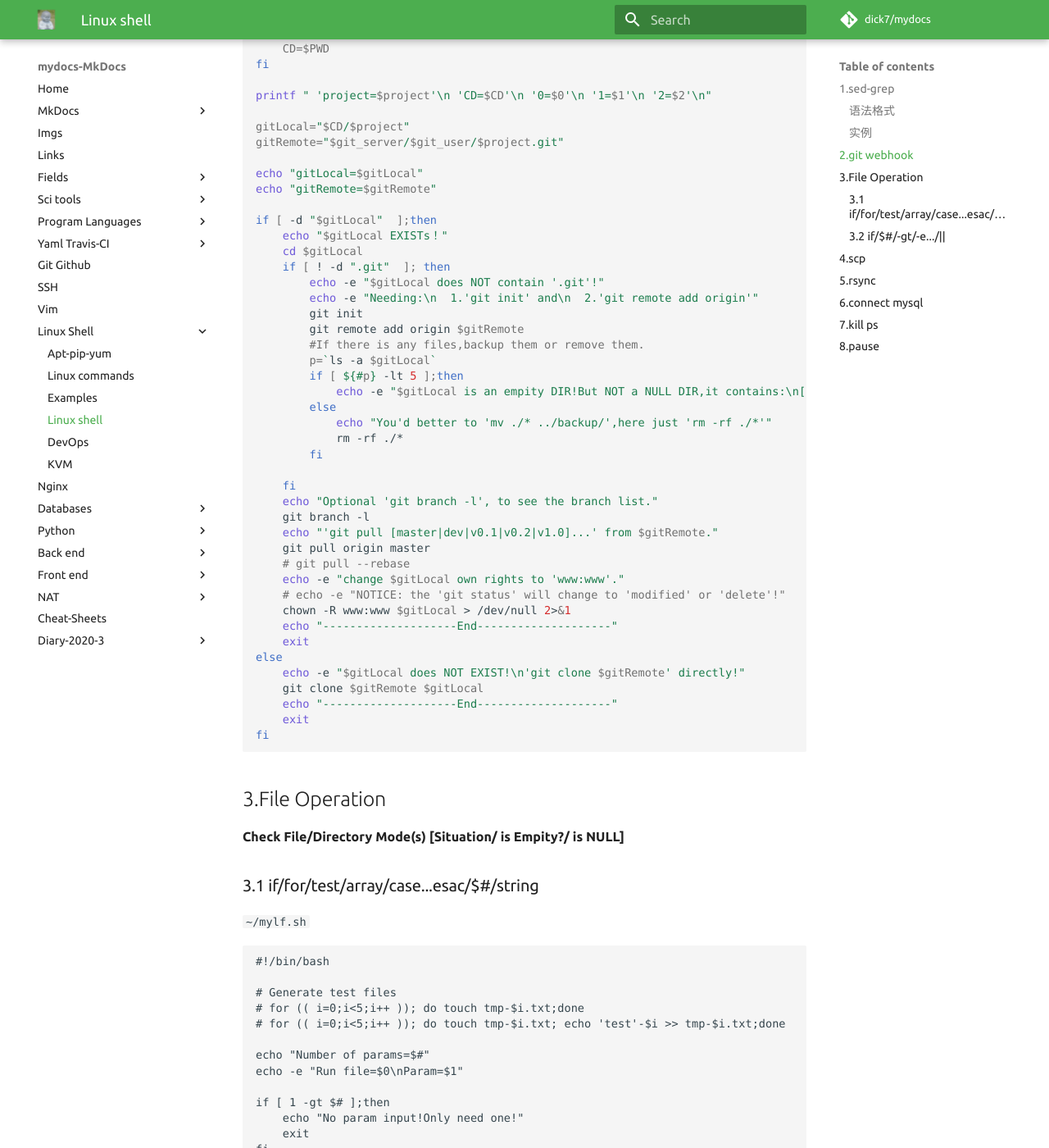
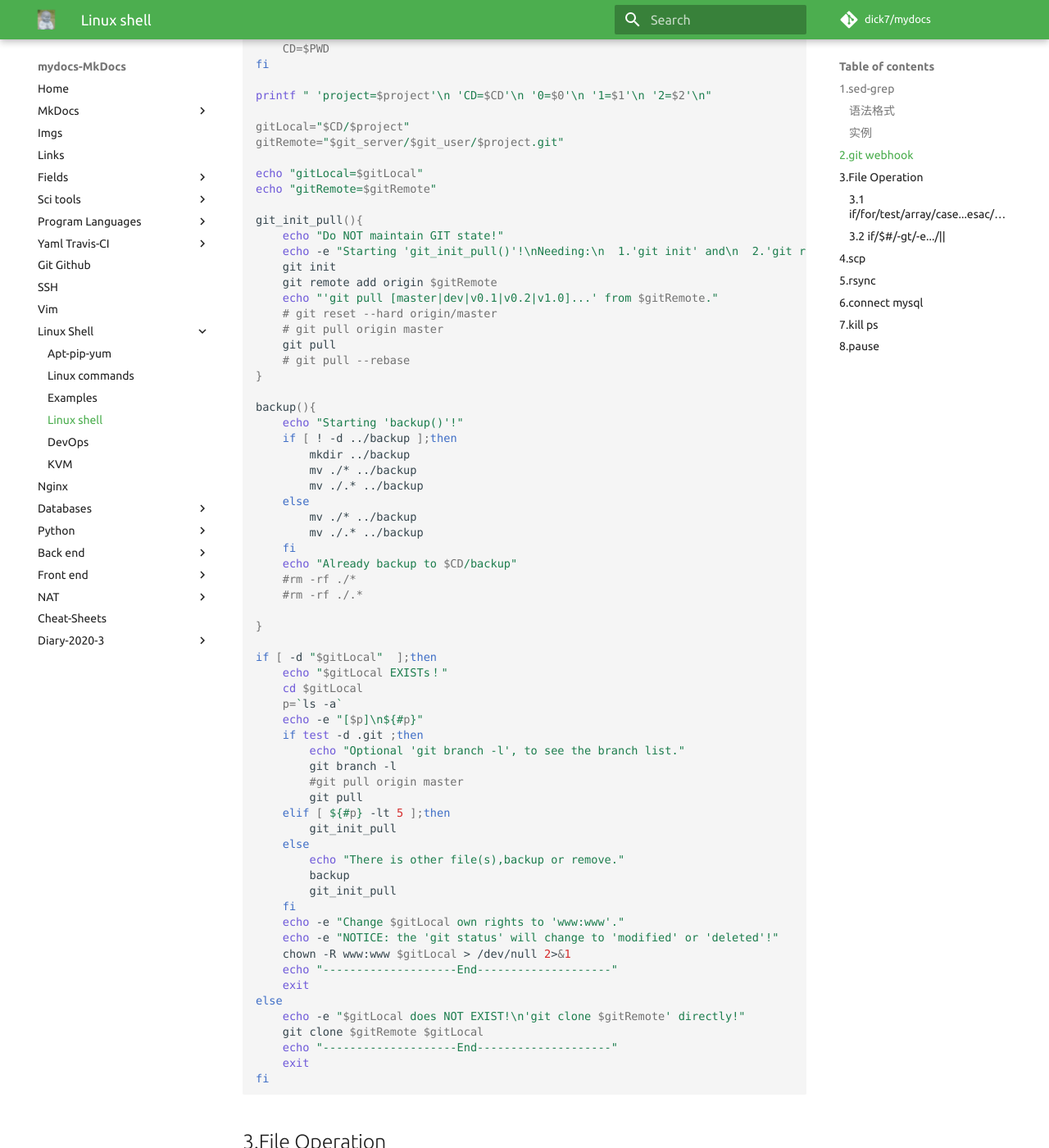
Before and after one commit to dick7/mydocs, an MkDocs documentation site: the page built from docs/server/linux-shell.md, in a window 1280 px wide and 1400 px high, scrolled down 1642 px. Shown: the whole window at 82% size. Built offline with MkDocs 1.6.1 and Material for MkDocs 9.7.7, drawn with Linux system fonts in a browser that asks for light colours; some web fonts are replaced; comment, search, counter and statistics services are not loaded.

Commit message:
change linux-shell.md wehook

````diff
--- a/docs/server/linux-shell.md
+++ b/docs/server/linux-shell.md
@@ -79,31 +79,53 @@ gitRemote="$git_server/$git_user/$project.git"
 echo "gitLocal=$gitLocal"
 echo "gitRemote=$gitRemote"
 
+git_init_pull(){
+    echo "Do NOT maintain GIT state!"
+    echo -e "Starting 'git_init_pull()'!\nNeeding:\n  1.'git init' and\n  2.'git remote add origin'"
+    git init
+    git remote add origin $gitRemote
+    echo "'git pull [master|dev|v0.1|v0.2|v1.0]...' from $gitRemote."
+    # git reset --hard origin/master
+    # git pull origin master
+    git pull
+    # git pull --rebase
+}
+
+backup(){
+    echo "Starting 'backup()'!"
+    if [ ! -d ../backup ];then
+        mkdir ../backup
+        mv ./* ../backup
+        mv ./.* ../backup
+    else
+        mv ./* ../backup
+        mv ./.* ../backup
+    fi
+    echo "Already backup to $CD/backup"
+    #rm -rf ./*
+    #rm -rf ./.*
+
+}
+
 if [ -d "$gitLocal"  ];then
     echo "$gitLocal EXISTs！"
     cd $gitLocal
-    if [ ! -d ".git"  ]; then
-        echo -e "$gitLocal does NOT contain '.git'!"
-        echo -e "Needing:\n  1.'git init' and\n  2.'git remote add origin'"
-        git init
-        git remote add origin $gitRemote
-        #If there is any files,backup them or remove them.
-        p=`ls -a $gitLocal`
-        if [ ${#p} -lt 5 ];then
-            echo -e "$gitLocal is an empity DIR!But NOT a NULL DIR,it contains:\n[$p]!"
-        else
-            echo "You'd better to 'mv ./* ../backup/',here just 'rm -rf ./*'"
-            rm -rf ./*
-        fi
-
+    p=`ls -a`
+    echo -e "[$p]\n${#p}"
+    if test -d .git ;then
+        echo "Optional 'git branch -l', to see the branch list."
+        git branch -l
+        #git pull origin master
+        git pull
+    elif [ ${#p} -lt 5 ];then
+        git_init_pull
+    else
+        echo "There is other file(s),backup or remove."
+        backup
+        git_init_pull
     fi
-    echo "Optional 'git branch -l', to see the branch list."
-    git branch -l
-    echo "'git pull [master|dev|v0.1|v0.2|v1.0]...' from $gitRemote."
-    git pull origin master
-    # git pull --rebase
-    echo -e "change $gitLocal own rights to 'www:www'."
-    # echo -e "NOTICE: the 'git status' will change to 'modified' or 'delete'!"
+    echo -e "Change $gitLocal own rights to 'www:www'."
+    echo -e "NOTICE: the 'git status' will change to 'modified' or 'deleted'!"
     chown -R www:www $gitLocal > /dev/null 2>&1
     echo "--------------------End--------------------"
     exit
@@ -113,6 +135,8 @@ else
     echo "--------------------End--------------------"
     exit
 fi
+
+
 ```
 ## 3.File Operation
 
````
